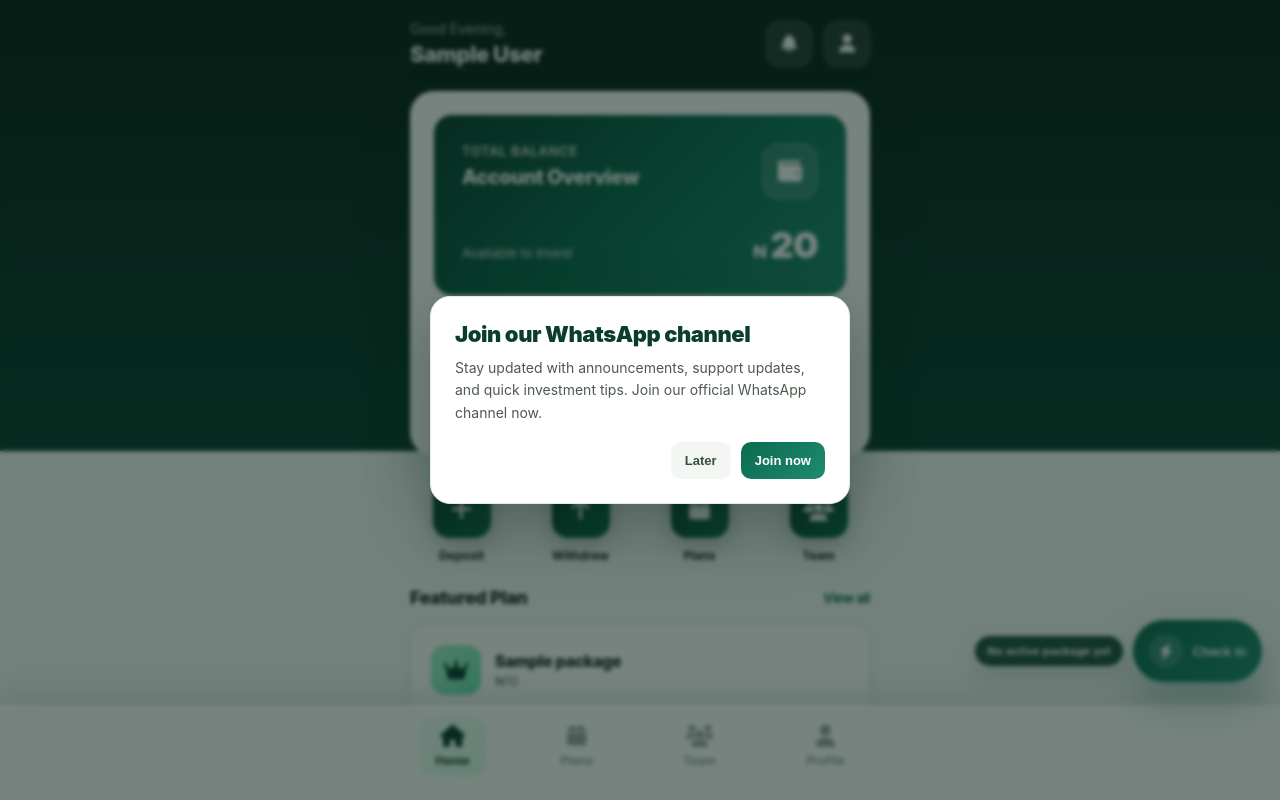
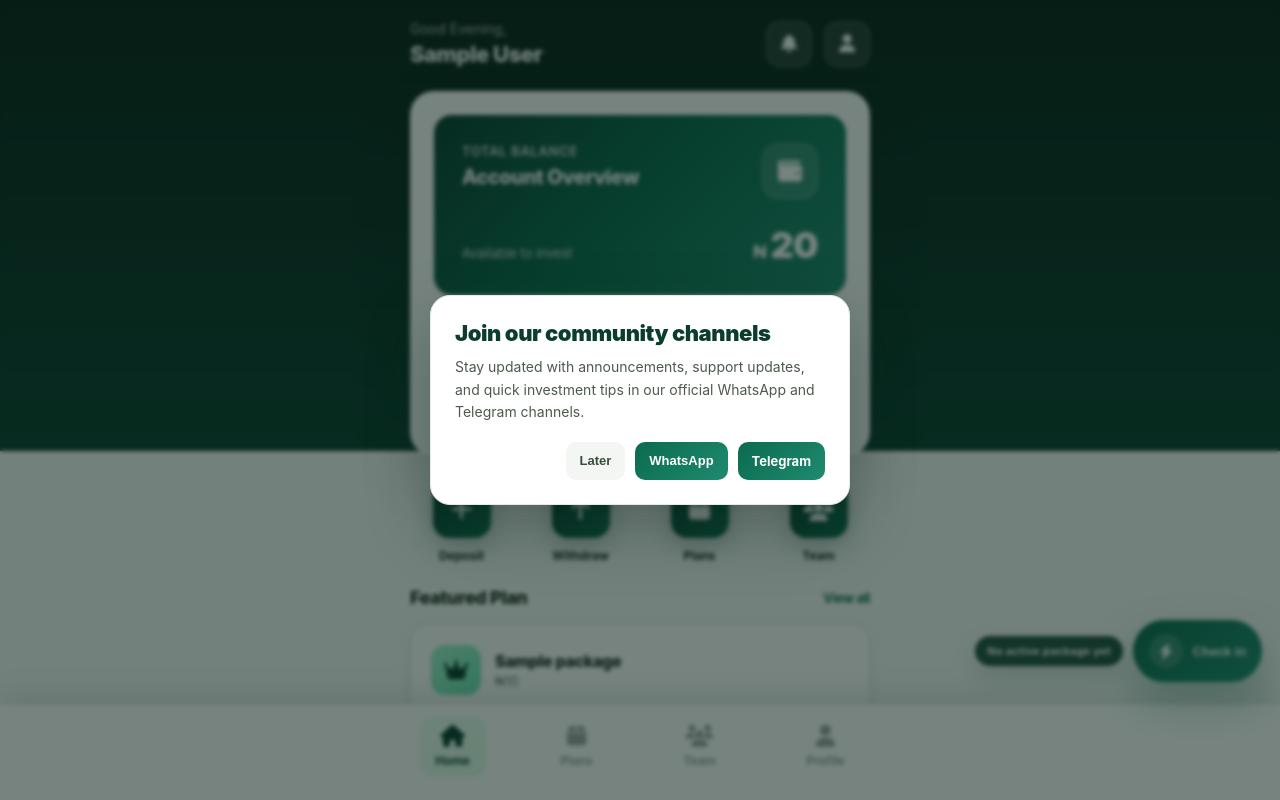
Before and after one commit to zinsu-moni/sonicvest, a Flask app: page /dashboard in a window 1280 px wide. Run offline with Flask 3, Linux system fonts and the light colour scheme; the visitor is signed in with stand-in values (Sample User, id 1); tables that the repository leaves empty hold one stand-in row (values such as "Sample post").

Commit message:
Update WhatsApp popup to include Telegram channel and adjust messaging

```diff
--- a/templates/dashboard/index.html
+++ b/templates/dashboard/index.html
@@ -614,15 +614,16 @@
     {% if show_whatsapp_popup %}
     <div class="popup-overlay" id="whatsappPopup" role="dialog" aria-modal="true" aria-labelledby="whatsappPopupTitle">
         <div class="popup-card">
-            <h2 class="popup-title" id="whatsappPopupTitle">Join our WhatsApp channel</h2>
-            <p class="popup-text">Stay updated with announcements, support updates, and quick investment tips. Join our official WhatsApp channel now.</p>
+            <h2 class="popup-title" id="whatsappPopupTitle">Join our community channels</h2>
+            <p class="popup-text">Stay updated with announcements, support updates, and quick investment tips in our official WhatsApp and Telegram channels.</p>
             <div class="popup-actions">
                 <button type="button" class="popup-btn popup-btn-secondary" id="dismissWhatsappPopup">Later</button>
                 {% if whatsapp_channel_url %}
-                <a href="{{ whatsapp_channel_url }}" target="_blank" rel="noopener noreferrer" class="popup-btn popup-btn-primary">Join now</a>
+                <a href="{{ whatsapp_channel_url }}" target="_blank" rel="noopener noreferrer" class="popup-btn popup-btn-primary">WhatsApp</a>
                 {% else %}
-                <button type="button" class="popup-btn popup-btn-primary" id="joinWhatsappNoUrl">Join now</button>
+                <button type="button" class="popup-btn popup-btn-primary" id="joinWhatsappNoUrl">WhatsApp</button>
                 {% endif %}
+                <a href="https://t.me/+iqMcCurjbis0NGI8" target="_blank" rel="noopener noreferrer" class="popup-btn popup-btn-primary">Telegram</a>
             </div>
         </div>
     </div>
```
